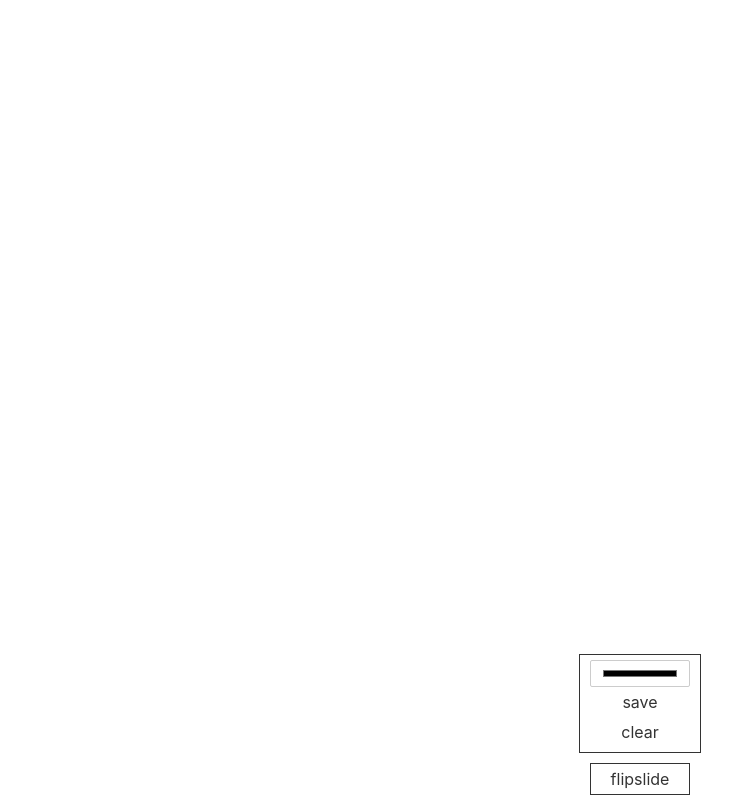
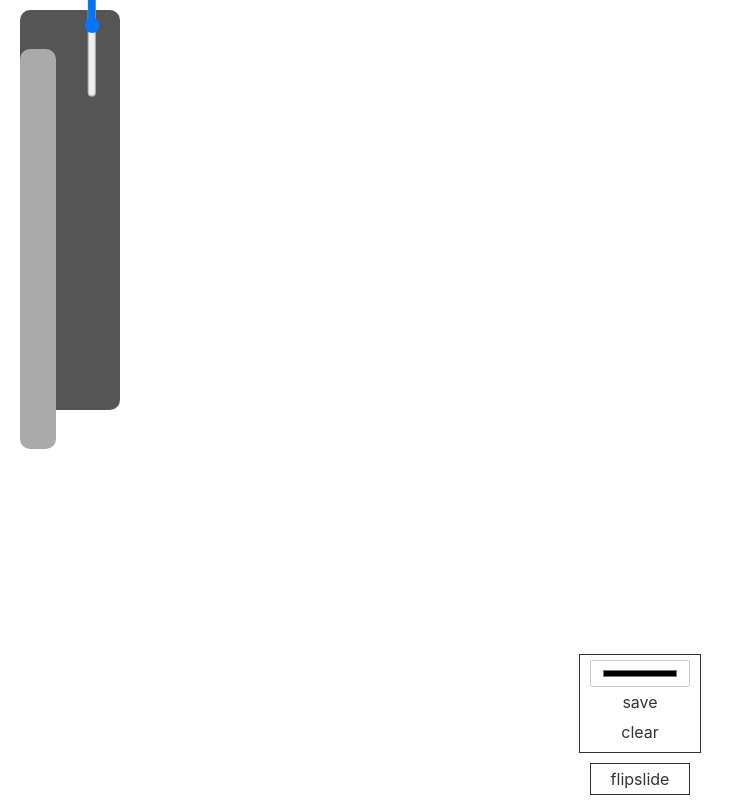
Before and after one commit to plachenko/flipslide, a Svelte app: page / in a window 1280 px wide. Shown: the whole page, without its empty margins (0-744 px from the left). Built offline with nearby package versions, Linux system fonts and the light colour scheme.

Commit message:
starting brush properties

```diff
--- a/src/App.svelte
+++ b/src/App.svelte
@@ -6,6 +6,7 @@
 	import Menu from './Menu.svelte';
 
 	let menu;
+	let slider;
 	let layers = [
 		null
 	];
@@ -44,12 +45,20 @@
 </script>
 
 <main>
+	<div id="brushSize">
+		<input orient="vertical" id="range" type="range" />
+		<div class="sliderContainer">
+		</div>
+	</div>
+
+	<!--
 	<Capture
 		on:capEvt={handleCapEvt}
 		on:mvEvt={handleMoveEvt}
 		on:capStart={handleCapStartEvt}
 		on:capDone={handleCapDoneEvt}
 		/>
+	-->
 	<!-- <Cursor bind:pos={{x: 0, y:0}} /> -->
 
 	{#each layers as layer}
@@ -65,4 +74,46 @@
 		width: 100%;
 		height: 100%;
 		}
+	#range{
+		background-color:#F00;
+		border: 1px solid;
+		transform: rotate(90deg);
+		}
+	#brushSize{
+		border-radius: 10px;
+		position: absolute;
+		background-color: #555;
+		height: 400px;
+		left: 20px;
+		width: 100px;
+		/* padding: 10px; */
+		box-sizing: border-box;
+		top: 10px;
+		}
+	.sliderContainer{
+		border-radius: 10px;
+		box-sizing: border-box;
+		/* padding: 3px; */
+		background-color:#AAA;
+		width: 36px;
+		height: 100%;
+		}
+		.slider{
+			border-radius: 10px;
+			position:absolute;
+			border: 2px solid;
+			box-sizing: border-box;
+			width: 30px;
+			height: 30px;
+			background-color: #CCC;
+			}
+		.cap{
+			width: 100%;
+			height: 100%;
+			position: absolute;
+			left: 0px;
+			top: 0px;
+			z-index:9999;
+
+		}
 </style>
--- a/src/Can2D.svelte
+++ b/src/Can2D.svelte
@@ -42,7 +42,7 @@
 
 	function tick(){
 		// Animates a frame.
-		clear();
+		/* clear(); */
 		// let pt = new Point(canvas.width/2, canvas.height/2);
 
 		// drawRect(pt, 20, tickInt*40);
@@ -53,6 +53,7 @@
 			tickInt++;
 			requestAnimationFrame(tick);
 		}, tickTime);
+
 	}
 
 	function setCanvas(width = window.innerWidth, height = window.innerHeight){
@@ -61,28 +62,35 @@
 		canvas.width = width;
 		canvas.height = height;
 		ctx = canvas.getContext('2d');
+
 	}
 
 	function handlePointChange(){
 		// called whenever a pointer event change is handled.
-		clear();
 
+		/* clear(); */
 		if(!lastPoint){
 			lastPoint = currentPoint;
 		}
 
+		stroke.push(currentPoint);
+
 		// https://stackoverflow.com/questions/2676719/calculating-the-angle-between-the-line-defined-by-two-points
-		// let delta_x = currentPoint.x - stroke[0].x;
-		// let delta_y = currentPoint.y - stroke[0].y;
+		let dx = currentPoint.x - lastPoint.x;
+		let dy = currentPoint.y - lastPoint.y;
+		let angle = Math.atan2(dy, dx);
+		let s;
 
-		let delta_x = currentPoint.x - lastPoint.x;
-		let delta_y = currentPoint.y - lastPoint.y;
-		let angle = Math.atan2(delta_y, delta_x);
+		if(dx && Math.abs(dx) >= Math.abs(dy)){
+			s = Math.abs(Math.round(dx));
+		}else if(dy && Math.abs(dy) >= Math.abs(dx)){
+			s = Math.abs(Math.round(dy));
+		}
 
 		currentPoint.angle = angle + FSMath.toRad(45);
-		stroke.push(currentPoint);
+		currentPoint.size = s/3 + (currentPoint.pressure*4);
 
-		// drawRect(currentPoint, 10, currentPoint.angle);
+		/* drawRect(currentPoint, currentPoint.size, currentPoint.angle, true, lastPoint); */
 		drawLerp(currentPoint, lastPoint);
 
 		lastPoint = currentPoint
@@ -145,9 +153,9 @@
 			pt.size = FSMath.lerp(pt1.size, pt2.size, diff/maxDiff);
 			pt.delta[0] = FSMath.lerp(pt1.delta[0], pt2.delta[0], diff/maxDiff)/iSize;
 			pt.delta[1] = FSMath.lerp(pt1.delta[1], pt2.delta[1], diff/maxDiff)/iSize;
-			pt.angle = FSMath.lerp(pt1.angle, pt2.angle, diff/maxDiff)/iSize;
+			pt.angle = FSMath.lerp(pt1.angle, pt2.angle, diff/maxDiff);
 
-			drawPoint(pt);
+			drawRect(pt, pt.size, pt.angle, true);
 		}
 	}
 
@@ -167,7 +175,7 @@
 		pt.y = _y + piv.y;
 	}
 
-	function drawRect(pt: Point, size, angle = 0){
+	function drawRect(pt: Point, size, angle = 0, fill = false, lp: Point){
 		// Draw a rectangle.
 
 		const pts = [];
@@ -176,12 +184,14 @@
 		let ptSize = 4;
 
 		// Draw the pivot point.
+		/*
 		ctx.fillRect(
 			pt.x - ptSize / 2,
 			pt.y - ptSize / 2,
 			ptSize,
 			ptSize
 		);
+		*/
 
 		pts[0] = pt.offset(size, -size);
 		pts[1] = pt.offset(-size, -size);
@@ -192,8 +202,7 @@
 			rotatePoint(el, angle, pt);
 		});
 
-
-		drawBetween(pts, 1, true, true);
+		drawBetween(pts, 1, true, fill);
 	}
 
 	export function endStroke(){
@@ -235,20 +244,13 @@
 			y -= size/2;
 
 		// console.log(size, point.angle);
-		/* point.size = (size + dx); */
-		point.size = (size + s) * (point.pressure*2);
+		/* point.size = (size + s); */
+		/* point.size = (size + s) * (point.pressure*2); */
 
+		/* drawRect(point, point.size, Math.atan2(dy-dx)+FSMath.toRad(45)); */
+		/* console.log(point.size, x, y); */
 
-		drawRect(point, point.size, point.angle);
-
-		/* ctx.fillRect(x, y, point.size, point.size); */
-
-		// ctx.strokeStyle ="#F00";
-		// ctx.beginPath();
-		// ctx.moveTo(x, y);
-		// ctx.lineTo(currentPoint.x, currentPoint.y);
-		// ctx.stroke();
-		// ctx.closePath();
+		ctx.fillRect(x, y, point.size, point.size);
 	}
 
 	export function clear(){
--- a/src/classes/Point.js
+++ b/src/classes/Point.js
@@ -15,6 +15,7 @@ export default class Point{
 		if(options){
 			this.delta = options.delta;
 			this.angle = options.angle;
+			this.pressure = options.pressure;
 			this.size = options.size;
 		}
 
```
